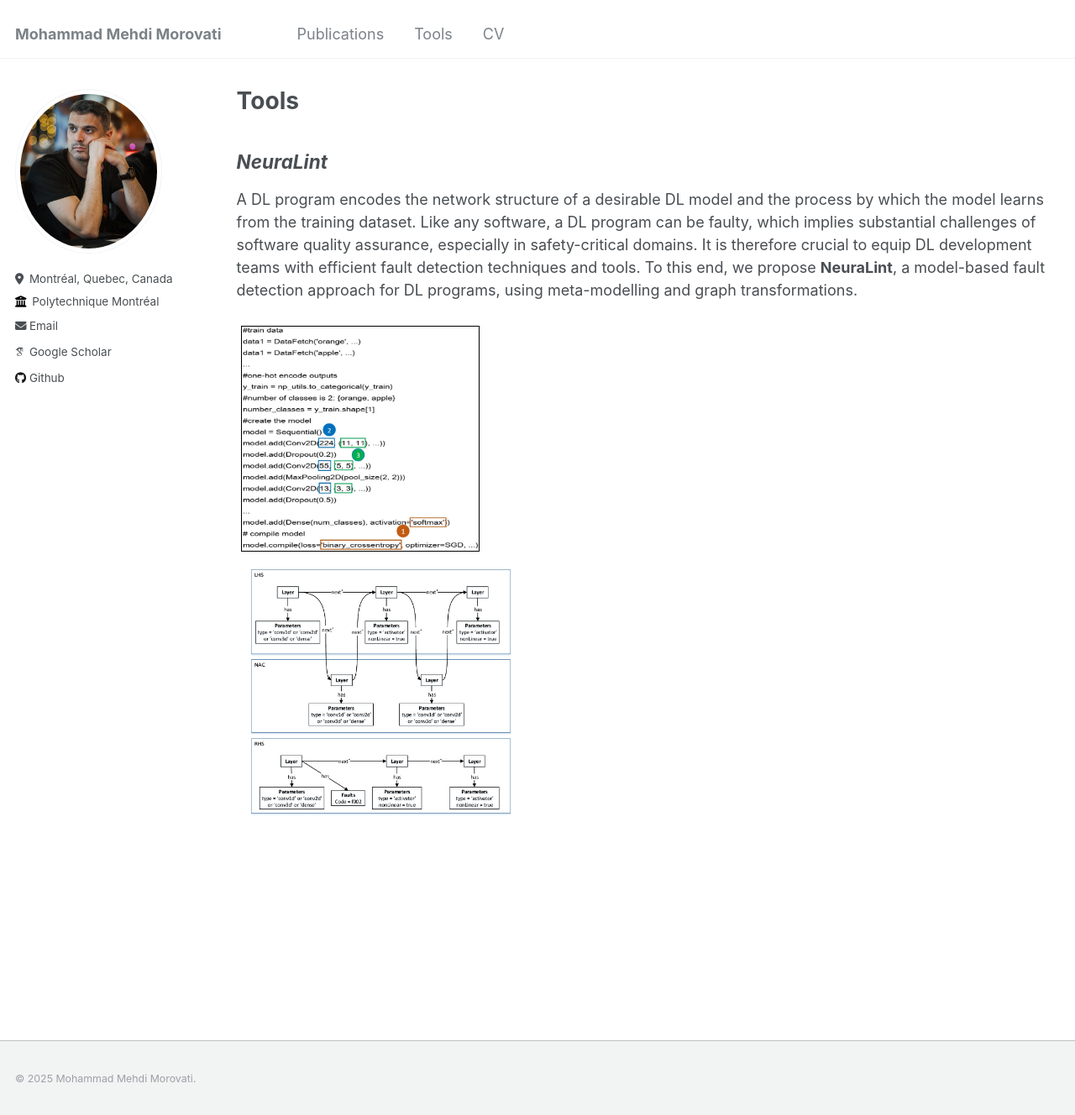
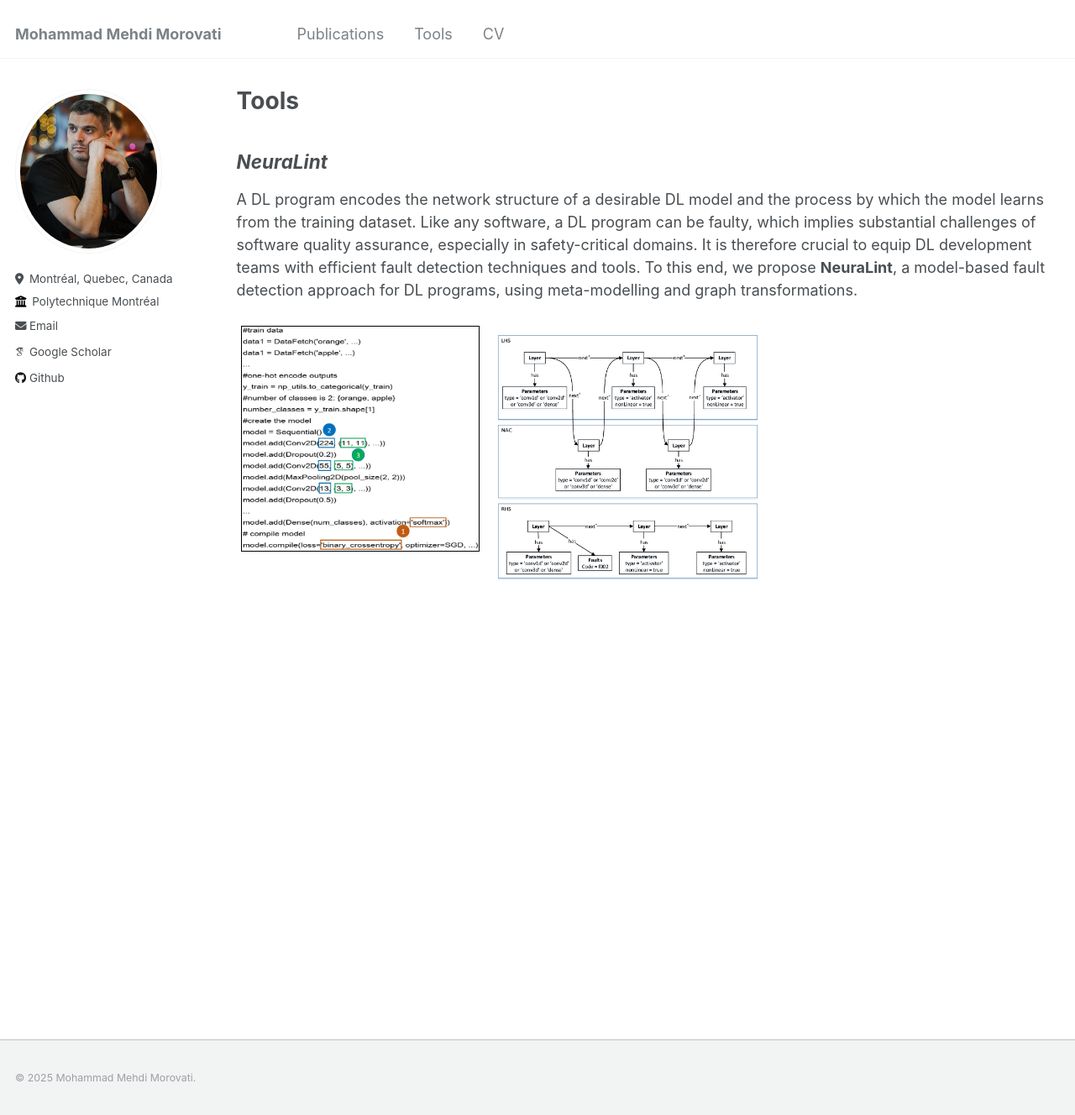
Before and after one commit to mehdi-morovati/mehdi-morovati.github.io, a Jekyll site: the page built from _pages/teaching.html, in a window 1280 px wide and 1330 px high. Shown: the whole window at 84% size. Built offline with Jekyll 4.4.1, drawn with Linux system fonts in a browser that asks for light colours; some web fonts are replaced.

Commit message:
Update teaching.html

```diff
--- a/_pages/teaching.html
+++ b/_pages/teaching.html
@@ -11,10 +11,10 @@ A DL program encodes the network structure of a desirable DL model and the proce
 </p>
 
 <div class="row" >
-  <div class="column" style="float:center;width:30%;padding:5px;">
+  <div class="column" style="float:left;width:30%;padding:5px;">
     <img src="/images/neuralint01.jpg" style="border:1px solid #000000;width:100%">
   </div>
-  <div class="column" style="float:center;width:35%;padding:5px;">
+  <div class="column" style="float:left;width:35%;padding:5px;">
 <!--     <iframe src="/images/neuralint02.pdf" style="width:100%" /> -->
     <img src="/images/neuralint02.png" style="width:100%">
   </div>
```
